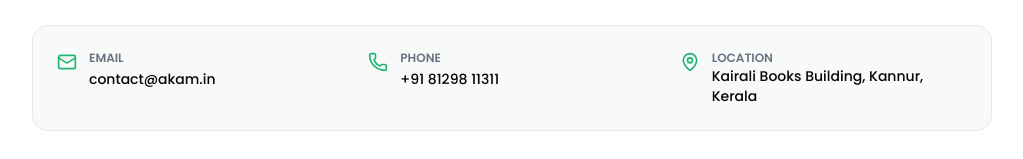
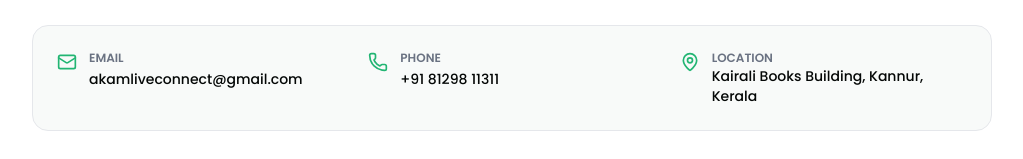
Before and after one commit to Mohamed-Hashim-km/akam, a Next.js app in the folder frontend/: page /terms in a window 1280 px wide. Shown: the part 3494-3653 px from the top of the page, without its empty margins (128-1151 px from the left). Built offline with nearby package versions, Linux system fonts and the light colour scheme; no server answers.

Commit message:
email changes

```diff
--- a/frontend/app/contact/page.tsx
+++ b/frontend/app/contact/page.tsx
@@ -3,7 +3,7 @@ import ContactFormSection from "@/components/ContactFormSection";
 
 export const metadata = {
   title: "Contact AKAM — Reach Out To The Akam Team",
-  description: "Reach out to the Akam team. Email us at contact@akam.in or submit your inquiry through our contact form.",
+  description: "Reach out to the Akam team. Email us at akamliveconnect@gmail.com or submit your inquiry through our contact form.",
 };
 
 export default function ContactPage() {
--- a/frontend/app/privacy-policy/page.tsx
+++ b/frontend/app/privacy-policy/page.tsx
@@ -275,8 +275,8 @@ export default function PrivacyPolicyPage() {
                   <Mail className="w-5 h-5 text-[#22B573] shrink-0 mt-0.5" />
                   <div>
                     <div className="text-xs text-gray-500 uppercase font-semibold">Privacy Desk</div>
-                    <a href="mailto:contact@akam.in" className="text-sm font-medium text-dark-text hover:text-[#22B573]">
-                      contact@akam.in
+                    <a href="mailto:akamliveconnect@gmail.com" className="text-sm font-medium text-dark-text hover:text-[#22B573]">
+                      akamliveconnect@gmail.com
                     </a>
                   </div>
                 </div>
--- a/frontend/app/terms/page.tsx
+++ b/frontend/app/terms/page.tsx
@@ -132,7 +132,7 @@ export default function TermsOfServicePage() {
                 <ul className="list-disc pl-6 space-y-2 text-gray-600">
                   <li>You must provide accurate, current, and complete registration information.</li>
                   <li>You are solely responsible for maintaining the confidentiality of your credentials and all activities occurring under your account.</li>
-                  <li>You agree to notify us immediately at <a href="mailto:contact@akam.in" className="text-[#22B573] underline">contact@akam.in</a> of any unauthorized use or security breach.</li>
+                  <li>You agree to notify us immediately at <a href="mailto:akamliveconnect@gmail.com" className="text-[#22B573] underline">akamliveconnect@gmail.com</a> of any unauthorized use or security breach.</li>
                 </ul>
               </div>
             </section>
@@ -249,8 +249,8 @@ export default function TermsOfServicePage() {
                   <Mail className="w-5 h-5 text-[#22B573] shrink-0 mt-0.5" />
                   <div>
                     <div className="text-xs text-gray-500 uppercase font-semibold">Email</div>
-                    <a href="mailto:contact@akam.in" className="text-sm font-medium text-dark-text hover:text-[#22B573]">
-                      contact@akam.in
+                    <a href="mailto:akamliveconnect@gmail.com" className="text-sm font-medium text-dark-text hover:text-[#22B573]">
+                      akamliveconnect@gmail.com
                     </a>
                   </div>
                 </div>
--- a/frontend/components/ContactSection.tsx
+++ b/frontend/components/ContactSection.tsx
@@ -10,7 +10,7 @@ export interface ContactSectionProps {
 
 export const ContactSection: React.FC<ContactSectionProps> = ({
   title = "Get in Touch",
-  email = "contact@akam.in",
+  email = "akamliveconnect@gmail.com",
 }) => {
   return (
     <section className="relative w-full bg-white pt-12 sm:pt-16 lg:pt-20 pb-0 font-poppins overflow-hidden">
```
